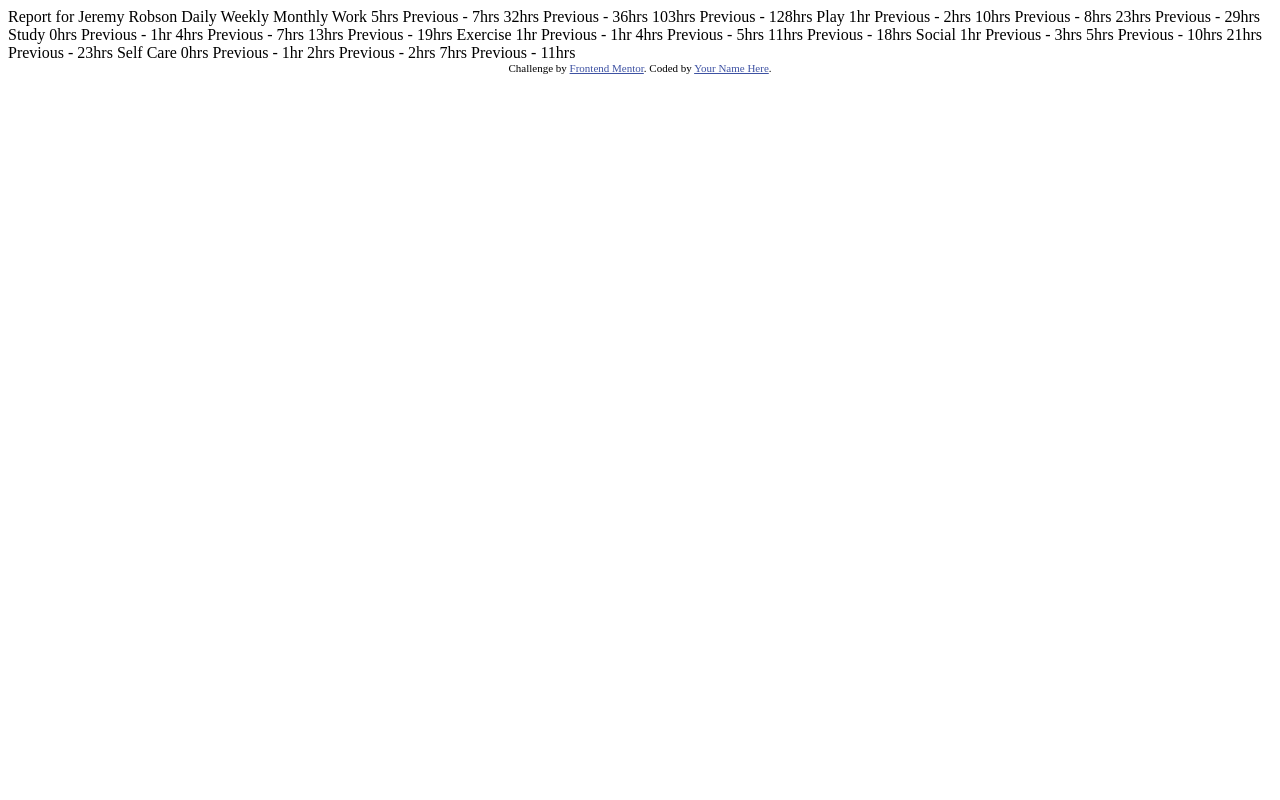
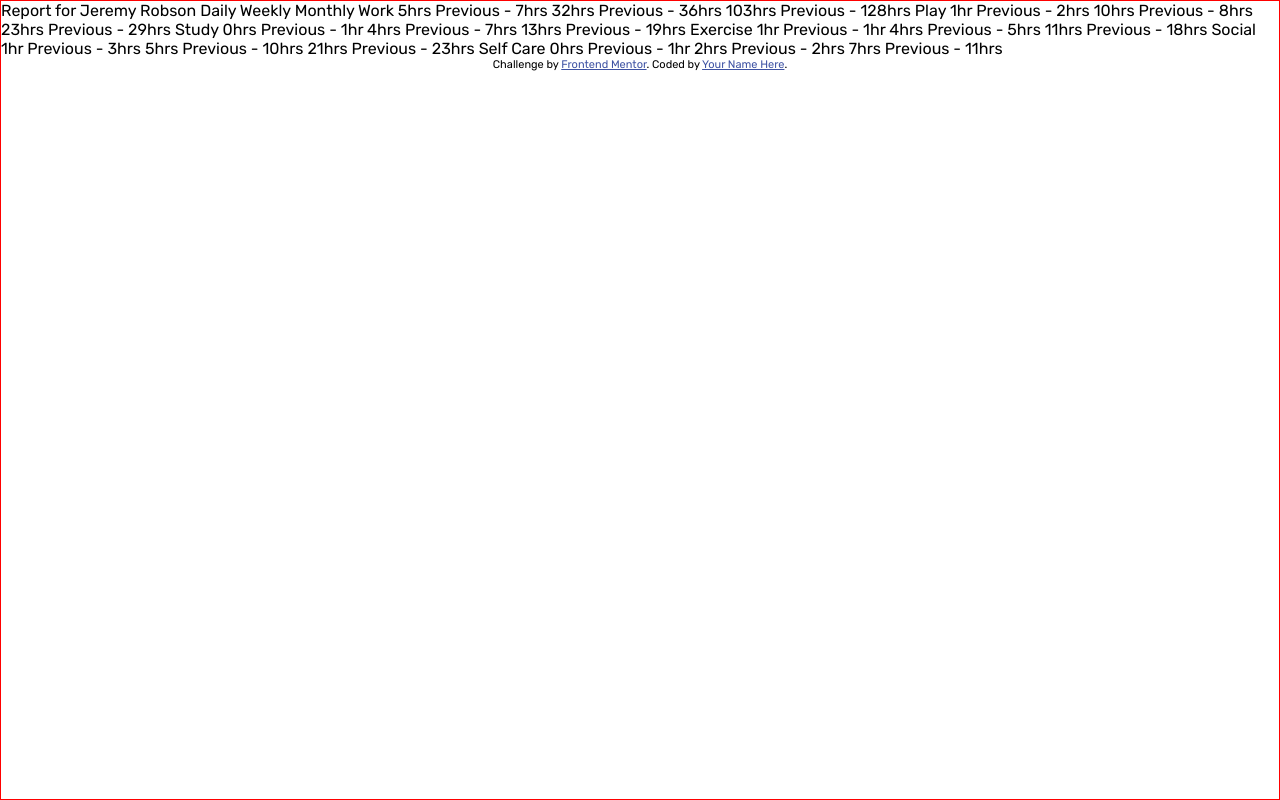
Before and after one commit to Divine-hash/time-tracking-dashboard, a plain HTML site: page index.html in a window 1280 px wide. Drawn offline with Linux system fonts and the light colour scheme.

Commit message:
added resets, fonts and custom properties

```diff
--- a/index.html
+++ b/index.html
@@ -2,13 +2,17 @@
 <html lang="en">
 <head>
   <meta charset="UTF-8">
-  <meta name="viewport" content="width=device-width, initial-scale=1.0"> <!-- displays site properly based on user's device -->
+  <meta name="viewport" content="width=device-width, initial-scale=1.0">
 
   <link rel="icon" type="image/png" sizes="32x32" href="./images/favicon-32x32.png">
 
+  <!-- Google Fonts -->
+  <link rel="preconnect" href="https://fonts.googleapis.com">
+  <link rel="preconnect" href="https://fonts.gstatic.com" crossorigin>
+  <link href="https://fonts.googleapis.com/css2?family=Rubik:wght@300;400;500&display=swap" rel="stylesheet">
+
+  <link rel="stylesheet" href="./styles.css">
   <title>Frontend Mentor | Time tracking dashboard</title>
-
-  <!-- Feel free to remove these styles or customise in your own stylesheet 👍 -->
   <style>
     .attribution { font-size: 11px; text-align: center; }
     .attribution a { color: hsl(228, 45%, 44%); }
--- a/styles.css
+++ b/styles.css
@@ -0,0 +1,68 @@
+/*
+=================================
+  CUSTOM PROPERTIES
+=================================
+*/
+:root {
+  /* Colors */
+  --blue: hsl(246, 80%, 60%);
+  --soft-blue: hsl(195, 74%, 62%);
+  --dark-blue: hsl(235, 46%, 20%);
+  --very-dark-blue: hsl(226, 43%, 10%);
+  --desaturated-blue: hsl(235, 45%, 61%);
+  --pale-blue: hsl(236, 100%, 87%);
+  --light-red: hsl(15, 100%, 70%);
+  --light-red-study: hsl(348, 100%, 68%);
+  --lime-green: hsl(145, 58%, 55%);
+  --violet: hsl(264, 64%, 52%);
+  --soft-orange: hsl(43, 84%, 65%);
+
+  /* font sizes */
+  --fs-500: calc(32em / 16);
+  --fs-400: calc(25em / 16);
+  --fs-300: calc(20em /  16);
+  --fs-200: 1em;
+}
+
+
+
+
+/*
+=================================
+  RESETS
+=================================
+*/
+html {
+  box-sizing: border-box;
+}
+
+*, *::before, *::after {
+  box-sizing: inherit;
+  margin: 0;
+  padding: 0;
+}
+
+img {
+  max-inline-size: 100%;
+}
+
+input, button, textarea, select {
+  font: inherit;
+}
+
+@media (prefers-reduced-motions: reduce) {
+  *,
+  *::before,
+  *::after {
+    animation-duration: 0.01ms !important;
+    animation-iteration-count: 1 !important;
+    transition-duration: 0.01ms !important;
+    scroll-behavior: auto !important;
+  }
+}
+
+body {
+  font-family: 'Rubik', sans-serif;
+  border: 1px solid red;
+  block-size: 100vh;
+}
```
